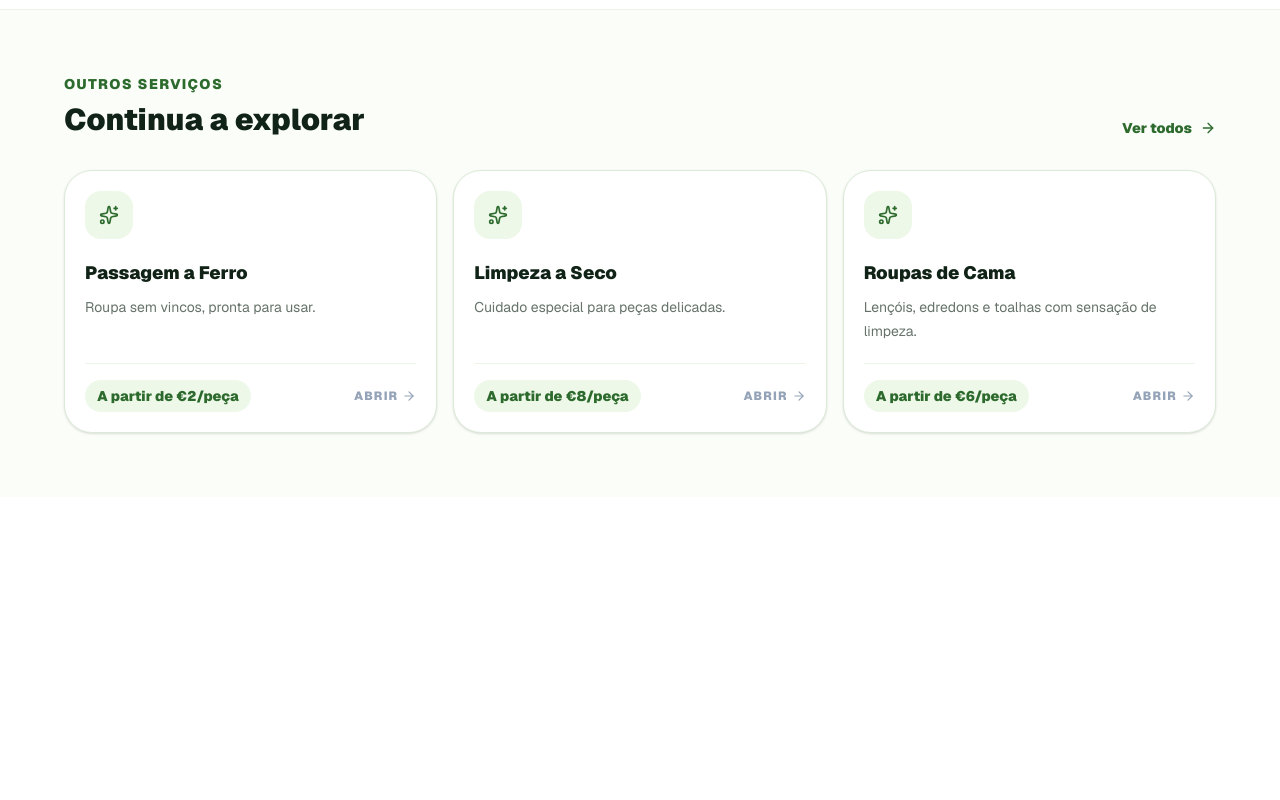
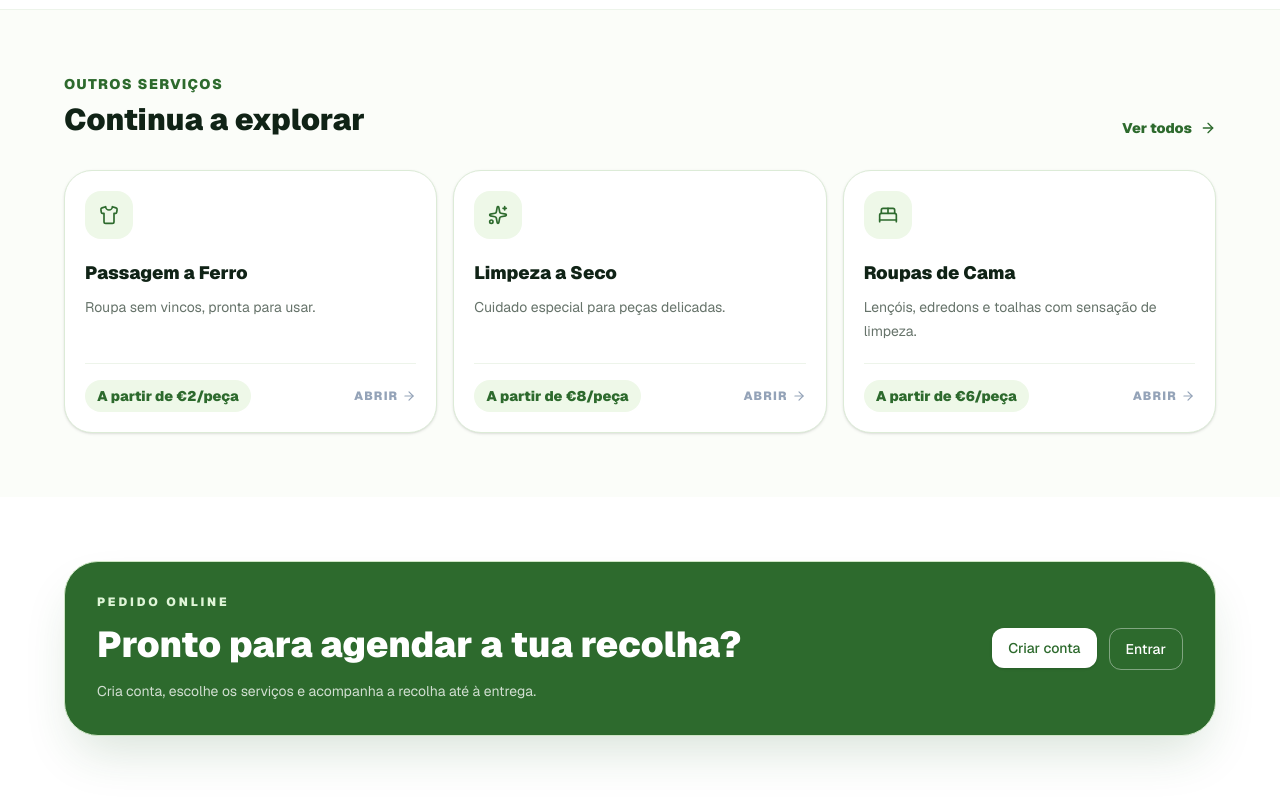
Before and after one commit to Pedrocerqueiracavalcante/easyclean, a Next.js app: page /servicos/lavagem in a window 1280 px wide. Shown: the part 1523-2323 px from the top of the page. Before the commit the page ends 2020 px from the top, so only its background shows below. Built offline with nearby package versions, Linux system fonts and the light colour scheme; no server answers.

Commit message:
Add service detail conversion CTA

```diff
--- a/src/app/servicos/[slug]/page.tsx
+++ b/src/app/servicos/[slug]/page.tsx
@@ -1,7 +1,16 @@
 import Image from "next/image";
 import Link from "next/link";
 import { notFound } from "next/navigation";
-import { ArrowLeft, ArrowRight, Check, Droplets, Sparkles } from "lucide-react";
+import {
+  ArrowLeft,
+  ArrowRight,
+  BedDouble,
+  Check,
+  Droplets,
+  PackageCheck,
+  Shirt,
+  Sparkles,
+} from "lucide-react";
 import { Button } from "@/components/ui/button";
 import { LanguageSelector } from "@/components/language-selector";
 import { getServiceBySlug, servicePages } from "@/lib/service-pages";
@@ -10,6 +19,15 @@ type ServicePageProps = {
   params: Promise<{
     slug: string;
   }>;
+};
+
+const serviceIconBySlug = {
+  lavagem: Droplets,
+  "passagem-a-ferro": Shirt,
+  "limpeza-a-seco": Sparkles,
+  "roupas-de-cama": BedDouble,
+  calcado: PackageCheck,
+  "saco-completo": PackageCheck,
 };
 
 export function generateStaticParams() {
@@ -204,14 +222,17 @@ export default async function ServicePage({ params }: ServicePageProps) {
           </div>
 
           <div className="grid gap-4 md:grid-cols-3">
-            {relatedServices.map((item) => (
+            {relatedServices.map((item) => {
+              const RelatedIcon = serviceIconBySlug[item.slug] ?? Sparkles;
+
+              return (
                 <Link
                   key={item.slug}
                   href={`/servicos/${item.slug}`}
                   className="group rounded-[28px] border border-[#dcebd7] bg-white p-5 shadow-sm transition hover:-translate-y-1 hover:border-[#b9d9ad] hover:shadow-xl hover:shadow-[#1f5d28]/10"
                 >
                   <div className="mb-5 flex h-12 w-12 items-center justify-center rounded-2xl bg-[#eef8e8] text-[#2D6A2D] transition group-hover:bg-[#2D6A2D] group-hover:text-white">
-                  <Sparkles className="h-5 w-5" />
+                    <RelatedIcon className="h-5 w-5" />
                   </div>
                   <h3 className="text-lg font-black text-[#102316]">{item.title}</h3>
                   <p className="mt-2 min-h-[48px] text-sm leading-6 text-[#66736a]">{item.subtitle}</p>
@@ -223,7 +244,32 @@ export default async function ServicePage({ params }: ServicePageProps) {
                     </span>
                   </div>
                 </Link>
-            ))}
+              );
+            })}
+          </div>
+        </div>
+      </section>
+
+      <section className="px-4 py-16">
+        <div className="mx-auto grid max-w-6xl gap-8 rounded-[34px] border border-[#cde5c4] bg-[#2D6A2D] p-6 text-white shadow-2xl shadow-[#1f5d28]/18 md:grid-cols-[1fr_auto] md:items-center md:p-8">
+          <div>
+            <p className="mb-3 text-xs font-black uppercase tracking-[0.24em] text-[#dff5d7]">Pedido online</p>
+            <h2 className="text-3xl font-black leading-tight md:text-4xl">Pronto para agendar a tua recolha?</h2>
+            <p className="mt-3 max-w-2xl text-sm leading-6 text-white/78">
+              Cria conta, escolhe os serviços e acompanha a recolha até à entrega.
+            </p>
+          </div>
+          <div className="flex flex-col gap-3 sm:flex-row md:justify-end">
+            <Link href="/register">
+              <Button className="w-full bg-white text-[#2D6A2D] hover:bg-[#f2faee] sm:w-auto">
+                Criar conta
+              </Button>
+            </Link>
+            <Link href="/login">
+              <Button variant="outline" className="w-full border-white/40 bg-transparent text-white hover:bg-white/10 sm:w-auto">
+                Entrar
+              </Button>
+            </Link>
           </div>
         </div>
       </section>
```
Lines whose indentation alone changed are shown as unchanged.
